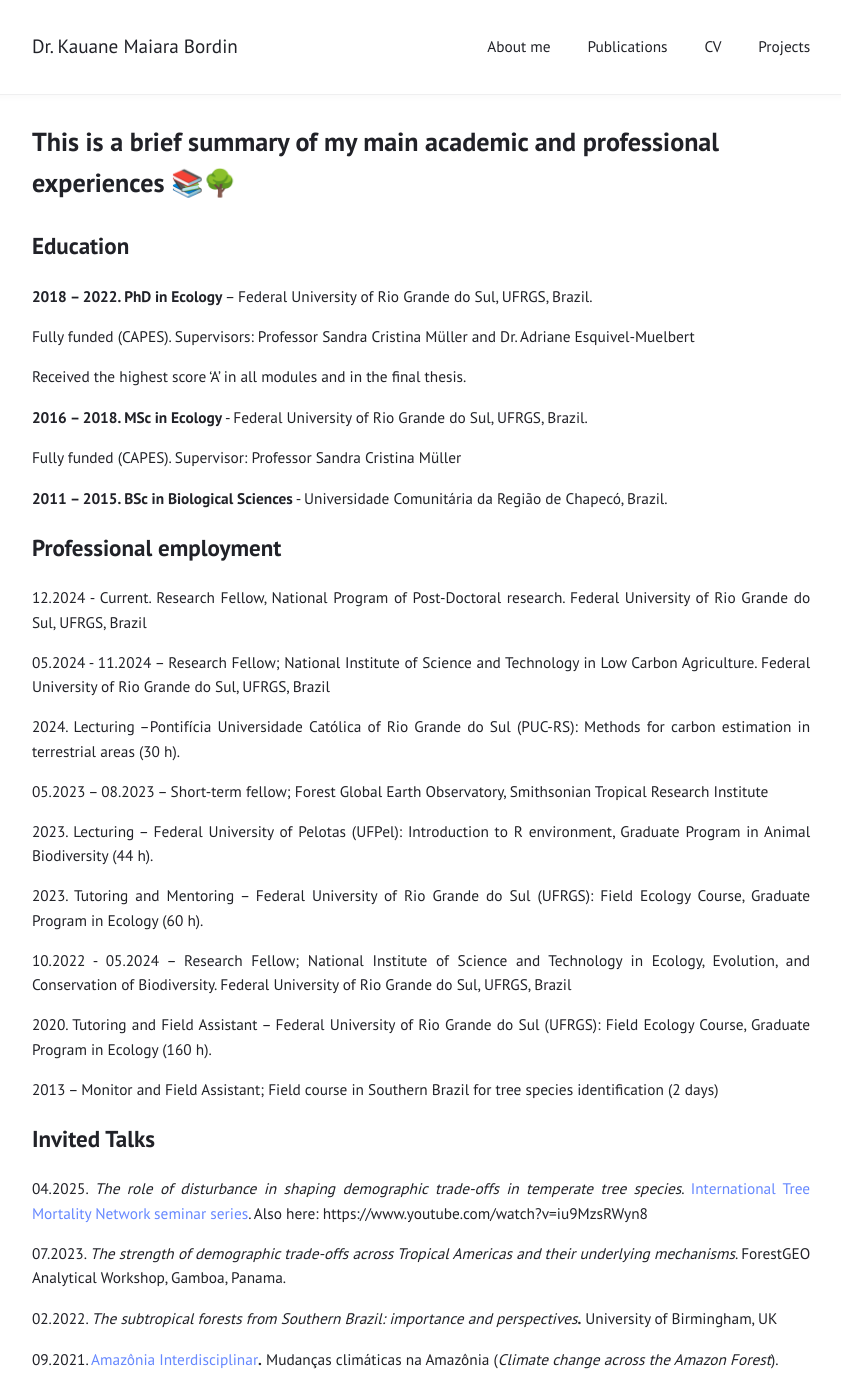
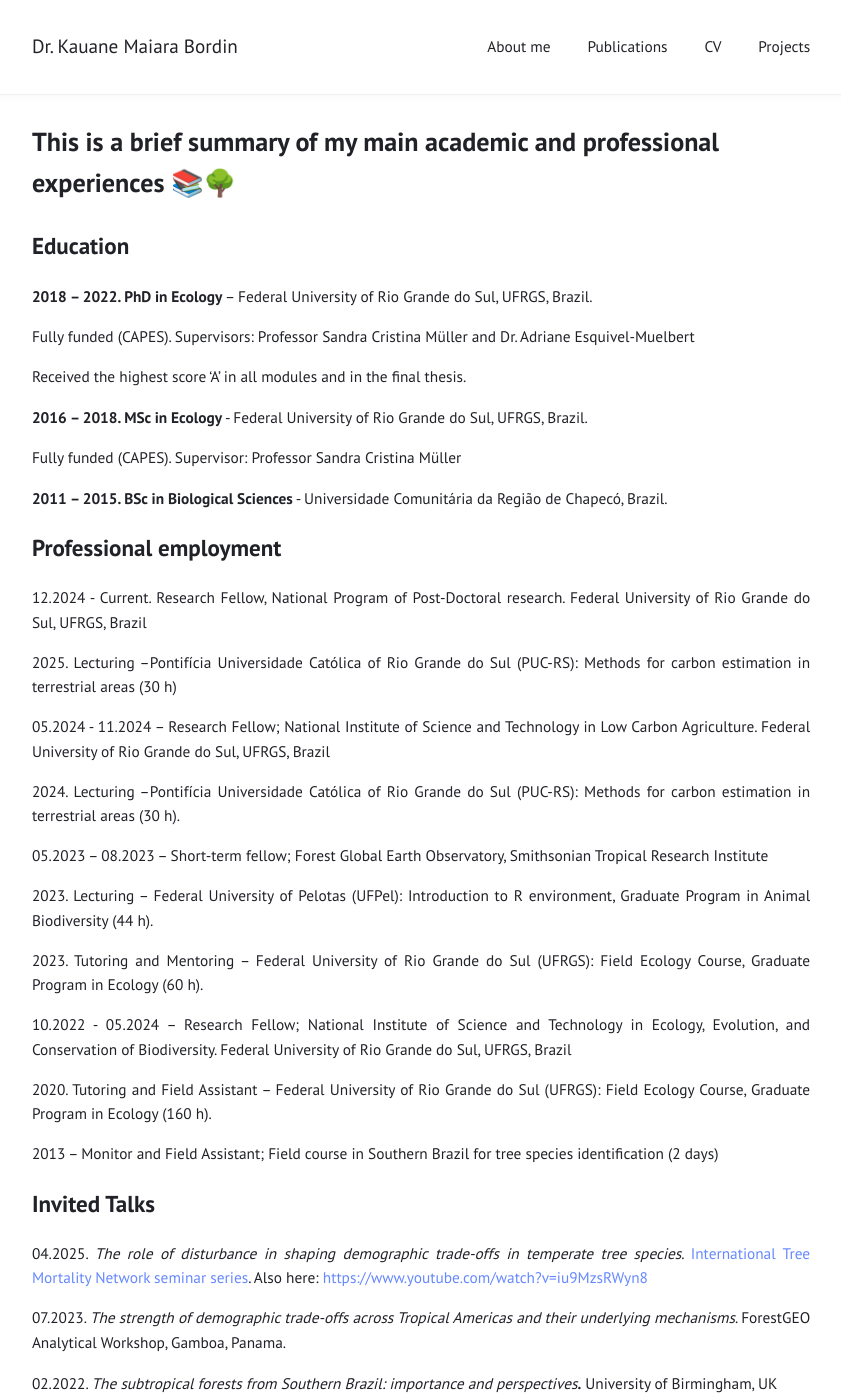
Before and after one commit to kmbordin/kmbordin.github.io, a Jekyll site: the page built from CV.md, in a window 1280 px wide and 1400 px high. Shown: the whole window, without its empty margins (219-1060 px from the left). Built offline with Jekyll 4.4.1, drawn with Linux system fonts in a browser that asks for light colours; our own code applies the rules of GitHub Pages for plain Markdown files.

Commit message:
add 2025 PUC

```diff
--- a/CV.md
+++ b/CV.md
@@ -20,6 +20,8 @@ Fully funded (CAPES). Supervisor: Professor Sandra Cristina Müller
 
 12.2024 - Current. Research Fellow, National Program of Post-Doctoral research. Federal University of Rio Grande do Sul, UFRGS, Brazil
 
+2025\. Lecturing --Pontifícia Universidade Católica of Rio Grande do Sul (PUC-RS): Methods for carbon estimation in terrestrial areas (30 h)
+
 05.2024 - 11.2024 -- Research Fellow; National Institute of Science and Technology in Low Carbon Agriculture. Federal University of Rio Grande do Sul, UFRGS, Brazil
 
 2024\. Lecturing --Pontifícia Universidade Católica of Rio Grande do Sul (PUC-RS): Methods for carbon estimation in terrestrial areas (30 h).
@@ -38,7 +40,7 @@ Fully funded (CAPES). Supervisor: Professor Sandra Cristina Müller
 
 ## Invited Talks
 
-04.2025. *The role of disturbance in shaping demographic trade-offs in temperate tree species*. [International Tree Mortality Network seminar series](https://www.tree-mortality.net/seminars/). Also here: https://www.youtube.com/watch?v=iu9MzsRWyn8
+04.2025. *The role of disturbance in shaping demographic trade-offs in temperate tree species*. [International Tree Mortality Network seminar series](https://www.tree-mortality.net/seminars/). Also here: <https://www.youtube.com/watch?v=iu9MzsRWyn8>
 
 07.2023. *The strength of demographic trade-offs across Tropical Americas and their underlying mechanisms*. ForestGEO Analytical Workshop, Gamboa, Panama.
 
```
